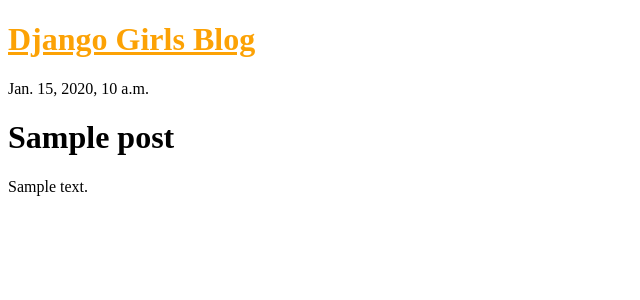
After one commit to canliu/myblog, a Django app: template blog/templates/blog/post_detail.html in a window 1280 px wide. The commit adds this page. Shown: the top 300 px of the page, without its empty margins (0-640 px from the left). Run offline with Django 3.2, Linux system fonts and the light colour scheme; the template is opened without the code that fills it: most values are stand-ins (such as "Sample title", 1, 10 or a date in 2020).

Commit message:
Added views to create/edit post inside the site

```diff
--- /dev/null
+++ b/blog/static/css/blog.css
@@ -0,0 +1,3 @@
+h1 a {
+    color: #FCA205;
+}
--- /dev/null
+++ b/blog/templates/blog/base.html
@@ -0,0 +1,25 @@
+{% load staticfiles %}
+<!DOCTYPE html>
+<head>
+  <title>
+    Django Girls blog!
+    </title>
+  <link rel='stylesheet' href='{% static 'css/blog.css' %}'>
+  </head>
+<body>
+    <div class="page-header">
+      {% if user.is_authenticated %}
+      <a href="{% url 'post_new' %}" class="top-menu"><span class="glyphicon glyphicon-plus">add new post</span></a>
+      {% endif %}
+        <h1><a href="/">Django Girls Blog</a></h1>
+    </div>
+    <div class="content container">
+        <div class="row">
+            <div class="col-md-8">
+            {% block content %}
+            {% endblock %}
+            </div>
+        </div>
+    </div>
+</body>
+</html>
--- /dev/null
+++ b/blog/templates/blog/post_detail.html
@@ -0,0 +1,13 @@
+{% extends 'blog/base.html' %}
+{% block content %}
+<div class='post'>
+  {% if post.published_date %}
+  <div class='date'>
+    {{ post.published_date }}
+    </div>
+  {% endif %}
+  <a class="btn btn-default" href="{% url 'post_edit' pk=post.pk %}"><span class="glyphicon glyphicon-pencil"></span></a>
+  <h1>{{ post.title }}</h1>
+  <p>{{ post.text|safe|linebreaks }}</p>
+  </div>
+{% endblock %}
--- a/blog/urls.py
+++ b/blog/urls.py
@@ -1,5 +1,8 @@
 from django.conf.urls import url
 from . import views
 urlpatterns = [
-    url(r'^$',views.post_list,name='post_list')
+    url(r'^$',views.post_list,name='post_list'),
+    url(r'^post/(?P<pk>\d+)/$',views.post_detail,name='post_detail'),
+    url(r'^post/new/$',views.post_new,name='post_new'),
+    url(r'^post/(?P<pk>\d+)/edit/$',views.post_edit,name='post_edit'),
 ]
```
Also changed, not shown: blog/forms.py (added, +7 -0 lines), blog/templates/blog/post_edit.html (added, +9 -0 lines), blog/templates/blog/post_list.html (+11 -20 lines), blog/views.py (+30 -3 lines).
